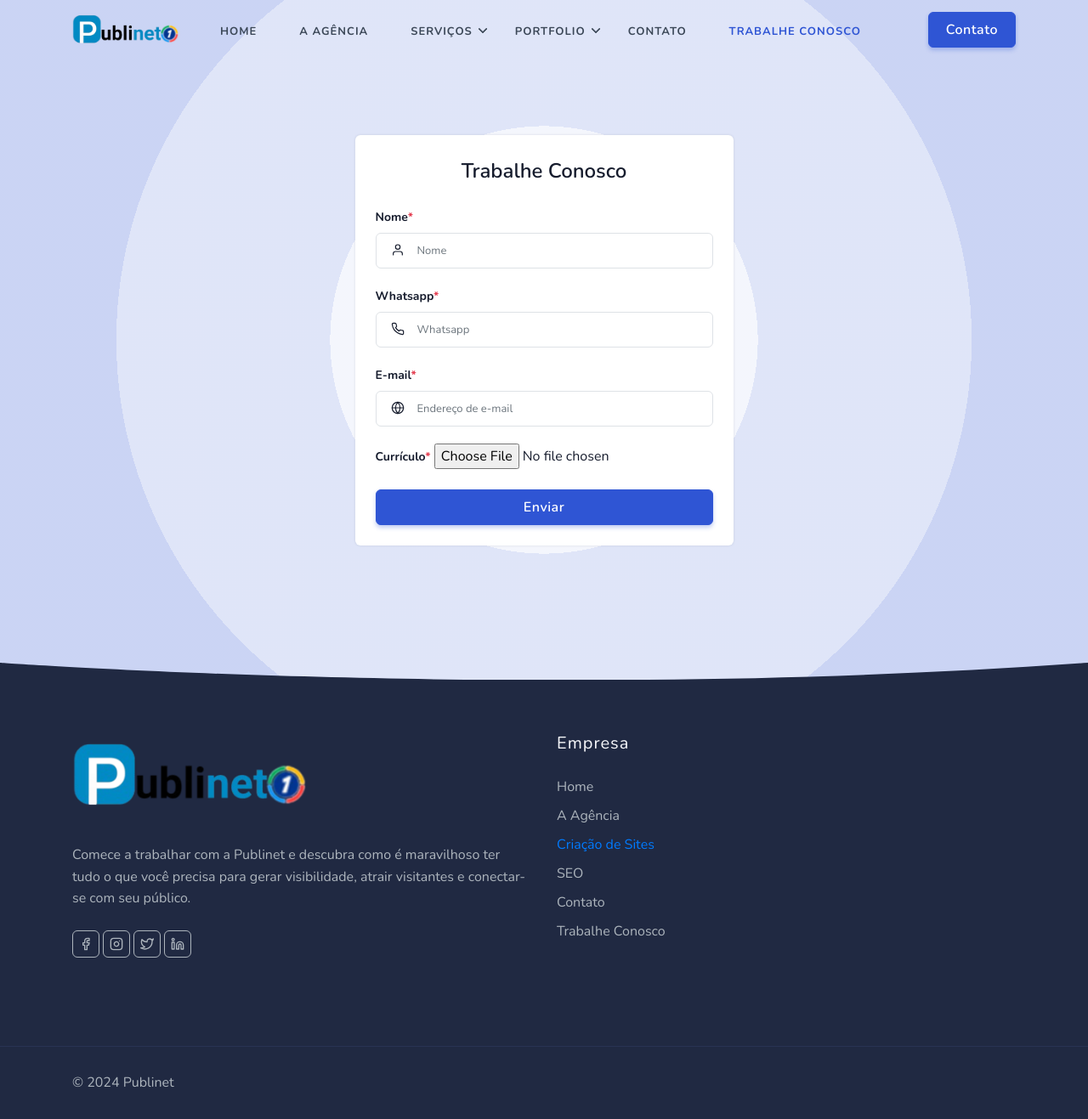
After one commit to israelguido/base-layout, a PHP site: page /trabalhe-conosco.php in a window 1280 px wide. The commit adds this page. Shown: the whole page at 85% size. Run offline with PHP 8.4, Linux system fonts and the light colour scheme.

Commit message:
:mushroom: trabalhe conosco e header

```diff
--- a/header.php
+++ b/header.php
@@ -76,7 +76,7 @@
                             </ul>
                         </li>
                         <li><a href="contato.php">Contato</a></li>
-                        <li><a href="#">Trabalhe Conosco</a></li>
+                        <li><a href="trabalhe-conosco.php">Trabalhe Conosco</a></li>
                     </ul><!--end navigation menu-->
                     <div class="menu-btn d-none">
                         <a href="contato.php" target="_blank" class="btn btn-primary">Contato</a>
--- /dev/null
+++ b/trabalhe-conosco.php
@@ -0,0 +1,60 @@
+<?php include_once("header.php") ?>
+
+<section class="bg-home bg-circle-gradiant d-flex align-items-center">
+    <div class="bg-overlay bg-overlay-white"></div>
+    <div class="container">
+        <div class="row justify-content-center">
+            <div class="col-lg-5 col-md-8">
+                <div class="card login_page shadow rounded border-0">
+                    <div class="card-body">
+                        <h4 class="card-title text-center text-capitalize">trabalhe conosco</h4>
+                        <form class="login-form mt-4" id="myForm">
+                            <div class="row">
+                                <!-- Nome -->
+                                <div class="col-md-12">
+                                    <div class="form-group position-relative">
+                                        <label>Nome<span class="text-danger">*</span></label>
+                                        <i data-feather="user" class="fea icon-sm icons"></i>
+                                        <input type="text" class="form-control pl-5" placeholder="Nome" id="name" name="nome" required="">
+                                    </div>
+                                </div>
+
+                                <!-- Whatsapp -->
+                                <div class="col-md-12">
+                                    <div class="form-group position-relative">
+                                        <label>Whatsapp<span class="text-danger">*</span></label>
+                                        <i data-feather="phone" class="fea icon-sm icons"></i>
+                                        <input type="text" id="whatsapp" class="form-control pl-5" placeholder="Whatsapp" id="whatsapp" name="whatsapp" required="">
+                                    </div>
+                                </div>
+
+
+                                <!-- Qual é o seu website -->
+                                <div class="col-md-12 site-hidden">
+                                    <div class="form-group position-relative">
+                                        <label>E-mail<span class="text-danger">*</span></label>
+                                        <i data-feather="globe" class="fea icon-sm icons"></i>
+                                        <input type="email" id="email" name="email" class="form-control pl-5" placeholder="Endereço de e-mail" required>
+                                    </div>
+                                </div>
+                                <!-- Comentário -->
+                                <div class="col-md-12">
+                                    <div class="form-group position-relative">
+                                        <label>Currículo<span class="text-danger">*</span></label>
+                                        <input type="file" name="resume" id="resume">
+                                    </div>
+                                </div>
+                                <!-- Botão de Envio -->
+                                <div class="col-md-12">
+                                    <button class="btn btn-primary btn-block">Enviar</button>
+                                </div>
+                            </div>
+                        </form>
+                    </div>
+                </div>
+            </div><!--end col-->
+        </div><!--end row-->
+    </div> <!--end container-->
+</section><!--end section-->
+
+<?php include_once("footer.php") ?>
```
